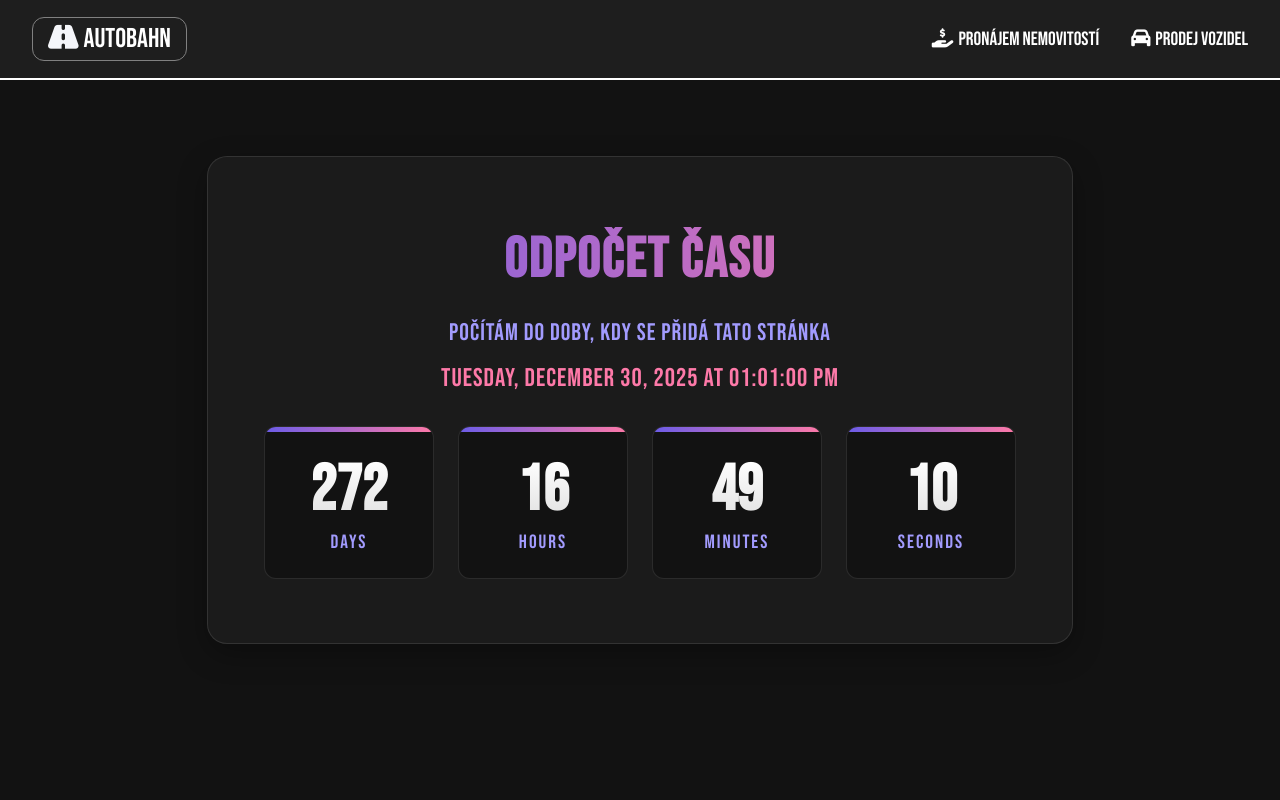
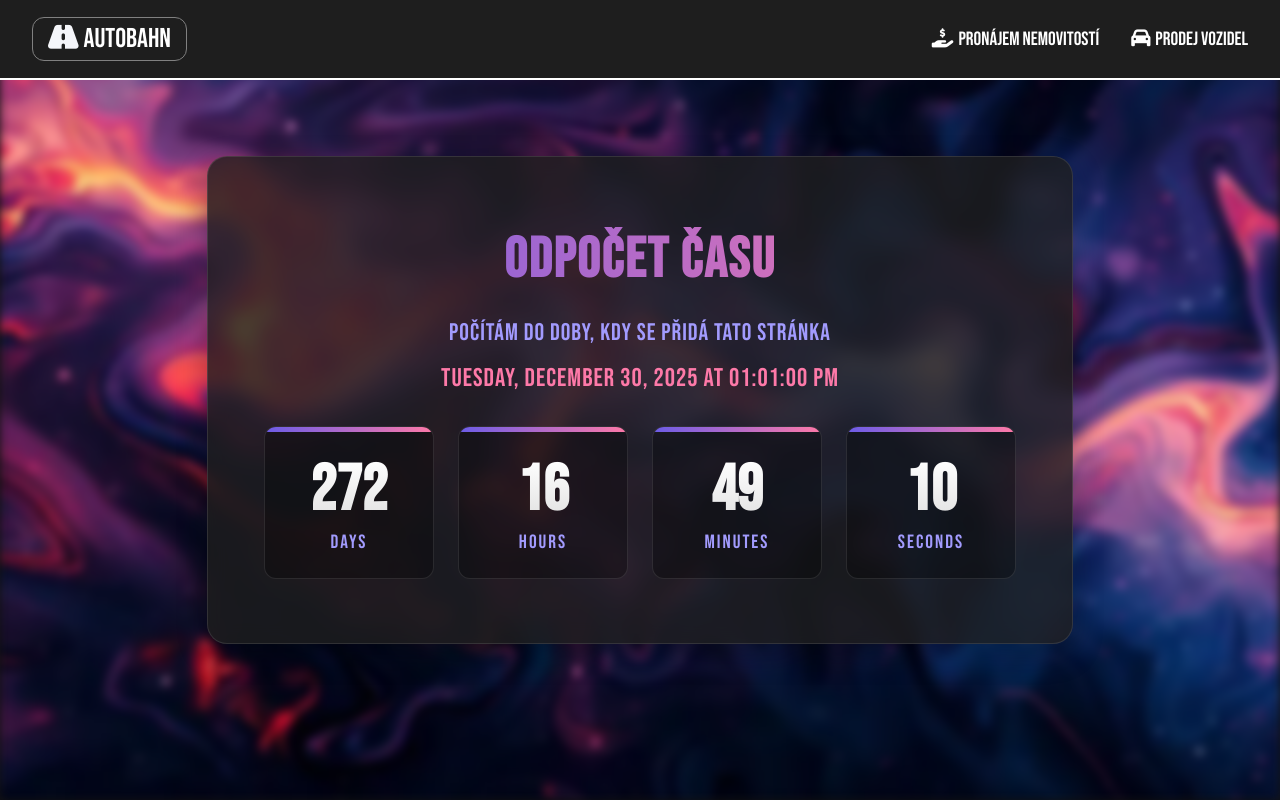
Before and after one commit to Kuroslav/Kuroslav.github.io, a plain HTML site: page autobahn/sell.html in a window 1280 px wide. Drawn offline with Linux system fonts and the light colour scheme.

Commit message:
Update timer.css

```diff
--- a/autobahn/styles/timer.css
+++ b/autobahn/styles/timer.css
@@ -26,7 +26,7 @@ body::before {
     left: 0;
     width: 100%;
     height: 100%;
-    background-image: url('images/krasni.webp');
+    background-image: url('/images/krasni.webp');
     background-size: cover;
     background-attachment: fixed;
     background-position: center;
```
